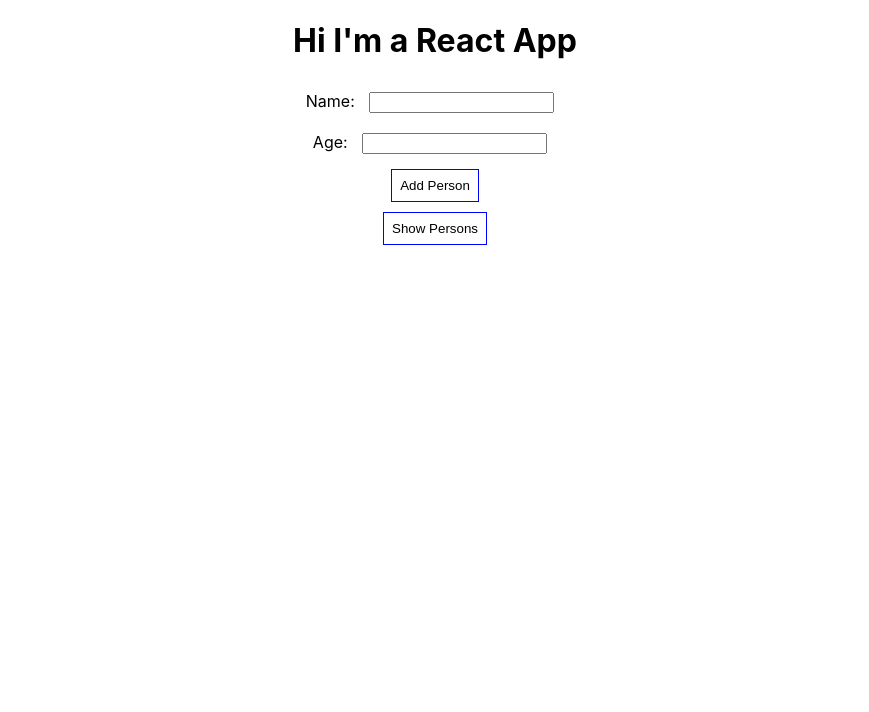
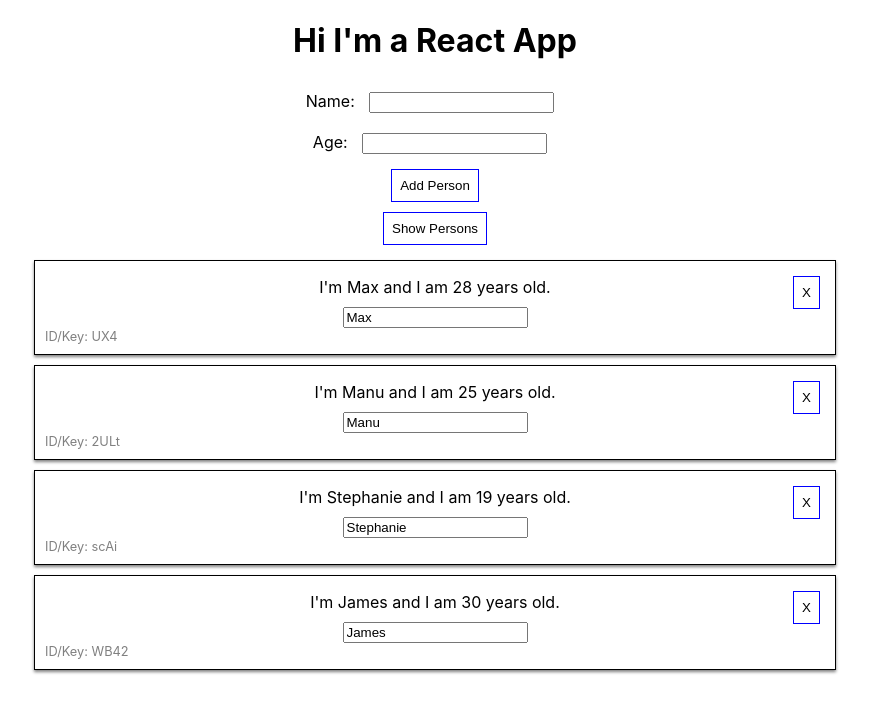
Before and after one commit to PathToLife/ReactCourseWork, a React (Create React App) app: page / in a window 1280 px wide. Shown: the top 712 px of the page, without its empty margins (205-1074 px from the left). Built offline with nearby package versions, Linux system fonts and the light colour scheme.

Commit message:
show persons by default. id label changes

```diff
--- a/src/App.js
+++ b/src/App.js
@@ -17,7 +17,7 @@ function App() {
         makePerson('James', 30)
     ]);
 
-    const [showPersons, setShowPersons] = useState(false);
+    const [showPersons, setShowPersons] = useState(true);
 
     const switchNameHandler = (event, id) => {
         const index = statePersons.findIndex(p => p.id === id);
--- a/src/Person/Person.js
+++ b/src/Person/Person.js
@@ -8,7 +8,7 @@ const Person = (props) => {
             <br/>
             <input type="text" onChange={props.change} value={props.name}/>
             <button className="delete" onClick={props.delete}>X</button>
-            <div className="id">ID: {props.id}</div>
+            <div className="id">ID/Key: {props.id}</div>
         </div>
     )
 };
```
